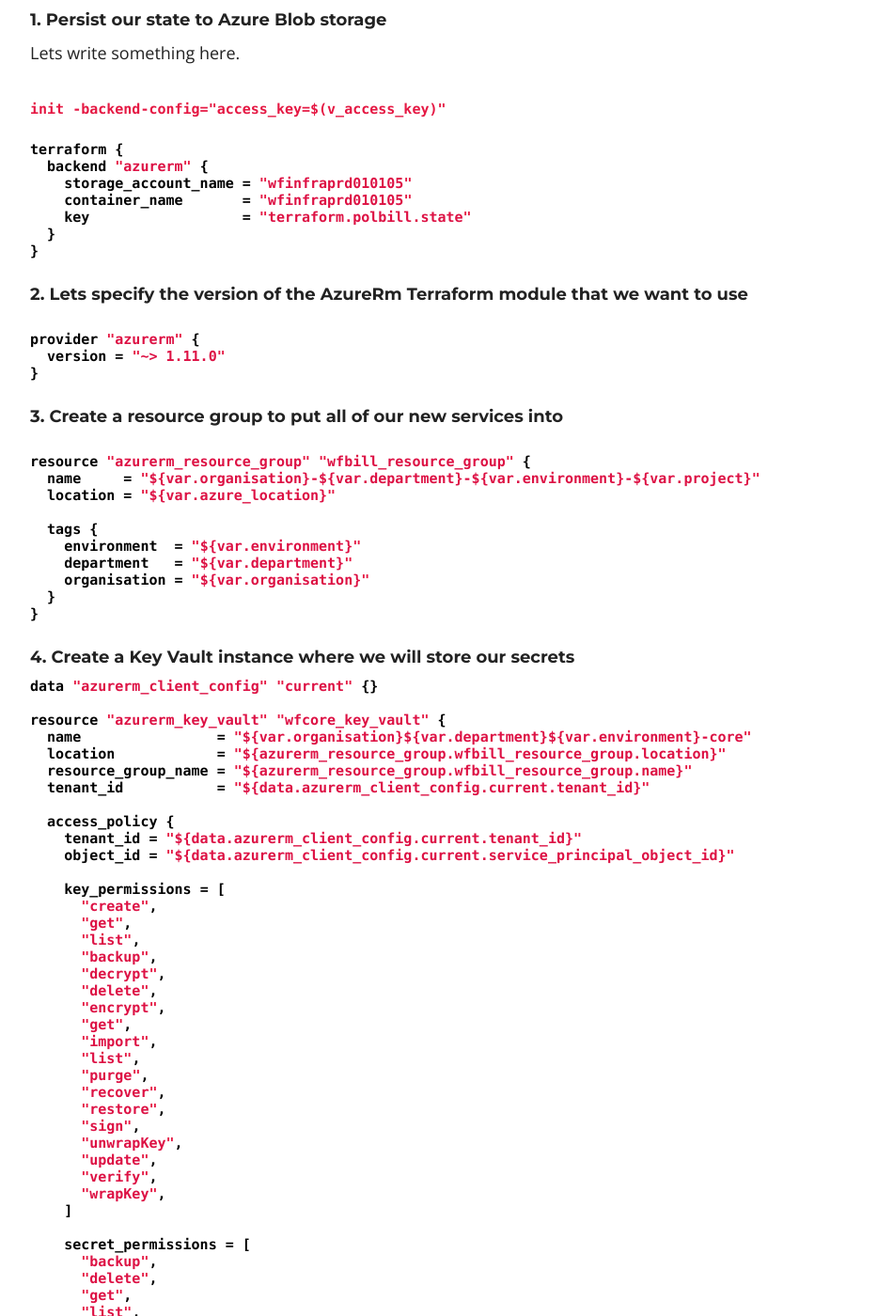
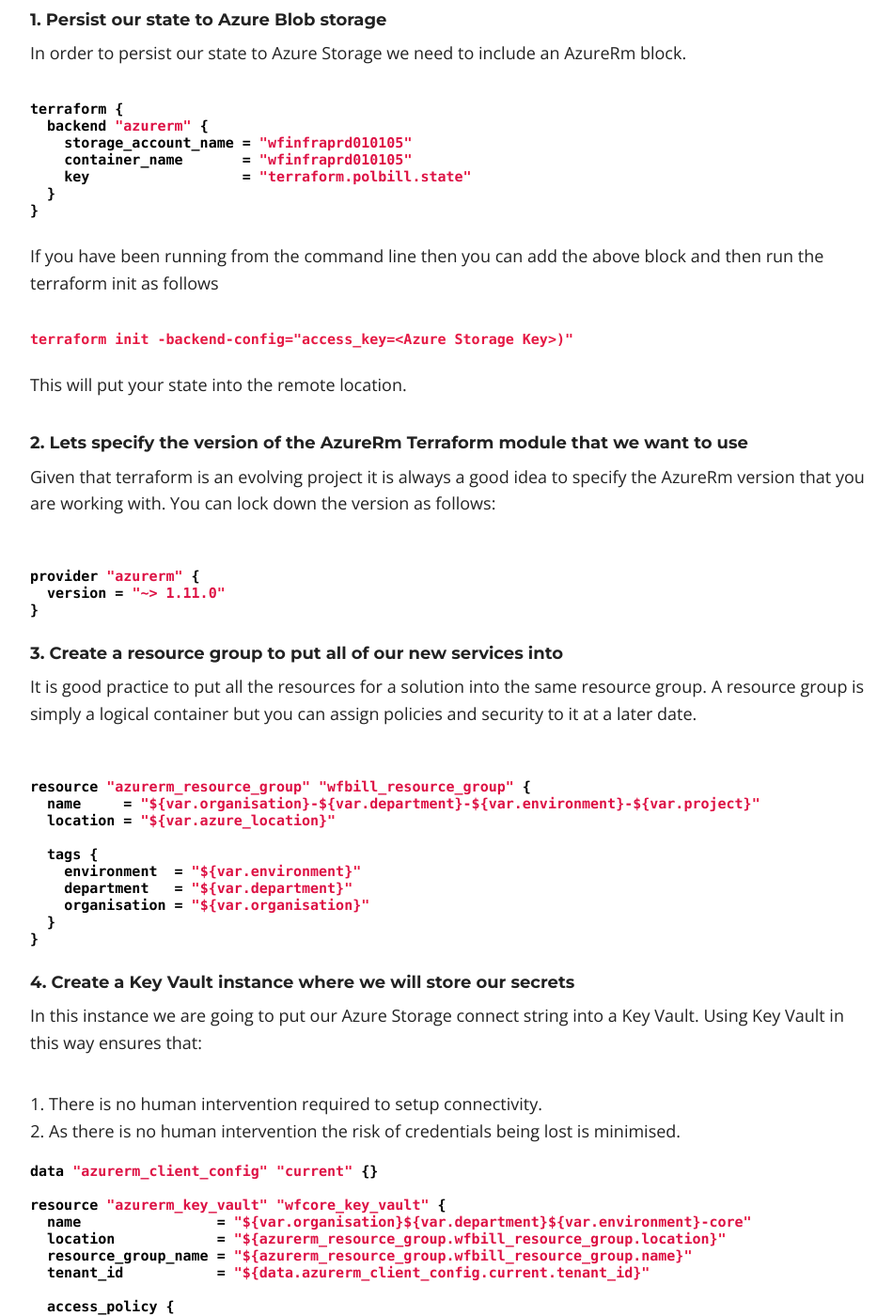
Before and after one commit to dermotreynolds/old.dermotreynolds.github.io, a Jekyll site: the page built from _posts/inprogress/2017-05-12-16-function-infrastructure-deployment.md, in a window 1280 px wide and 1400 px high, scrolled down 543 px. Shown: the whole window at 94% size, without its empty margins (158-1108 px from the left). Built offline with Jekyll 4.4.1, drawn with Linux system fonts in a browser that asks for light colours; nearby versions of some CDN libraries.

Commit message:
Full End To End

````diff
--- a/_posts/inprogress/2017-05-12-16-function-infrastructure-deployment.md
+++ b/_posts/inprogress/2017-05-12-16-function-infrastructure-deployment.md
@@ -10,9 +10,7 @@
 
 ##### 1. Persist our state to Azure Blob storage
 
-Lets write something here.
-
-    init -backend-config="access_key=$(v_access_key)"
+In order to persist our state to Azure Storage we need to include an AzureRm block.
 
 ``` javascript
 terraform {
@@ -24,7 +22,16 @@
 }
 ```
 
+If you have been running from the command line then you can add the above block and then run the terraform init as follows
+
+    terraform init -backend-config="access_key=<Azure Storage Key>)"
+
+This will put your state into the remote location.
+
+
 ##### 2. Lets specify the version of the AzureRm Terraform module that we want to use
+
+Given that terraform is an evolving project it is always a good idea to specify the AzureRm version that you are working with.  You can lock down the version as follows:
 
 ``` javascript
 
@@ -34,6 +41,8 @@
 ```
 
 ##### 3. Create a resource group to put all of our new services into
+
+It is good practice to put all the resources for a solution into the same resource group.  A resource group is simply a logical container but you can assign policies and security to it at a later date.
 
 ``` javascript
 
@@ -50,6 +59,11 @@
 ```
 
 ##### 4. Create a Key Vault instance where we will store our secrets
+
+In this instance we are going to put our Azure Storage connect string into a Key Vault.  Using Key Vault in this way ensures that:
+
+1. There is no human intervention required to setup connectivity.
+2. As there is no human intervention the risk of credentials being lost is minimised.
 
 ``` javascript
 data "azurerm_client_config" "current" {}
````
